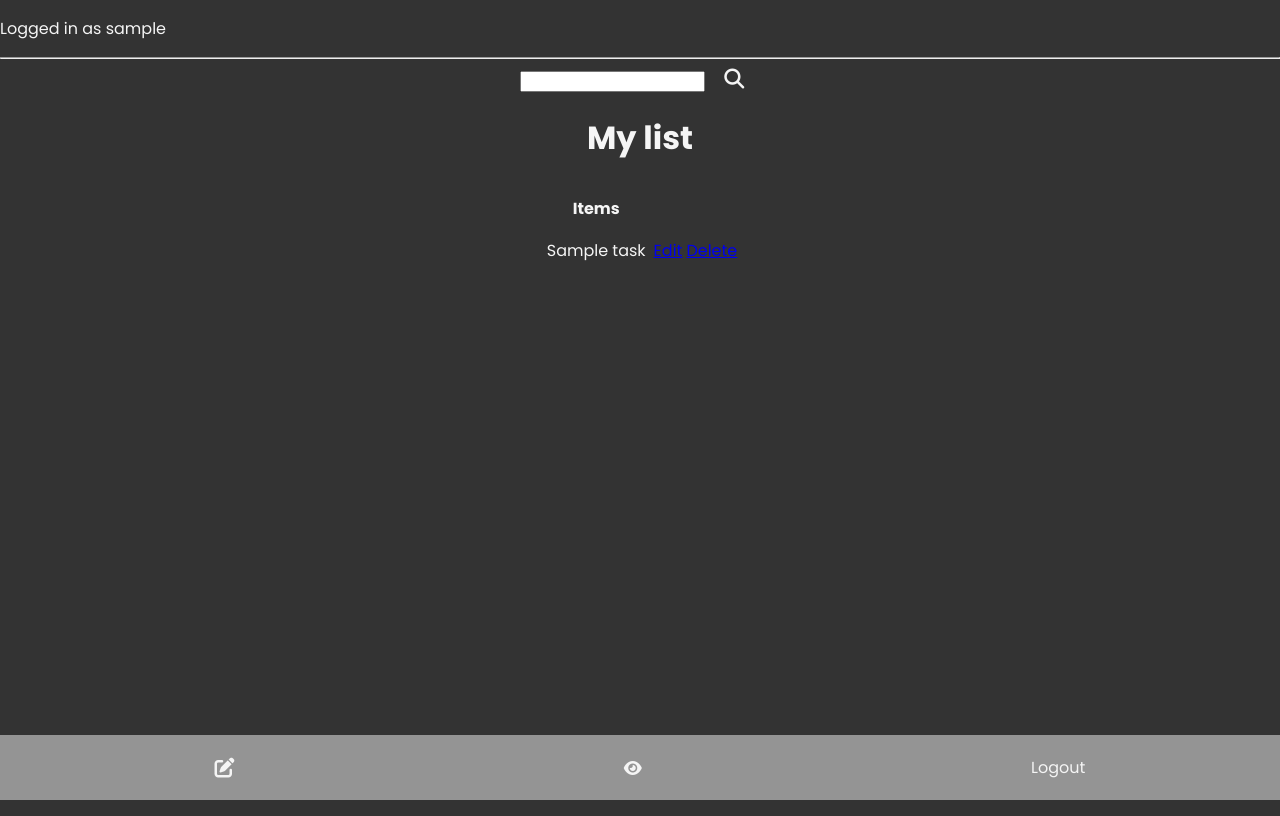
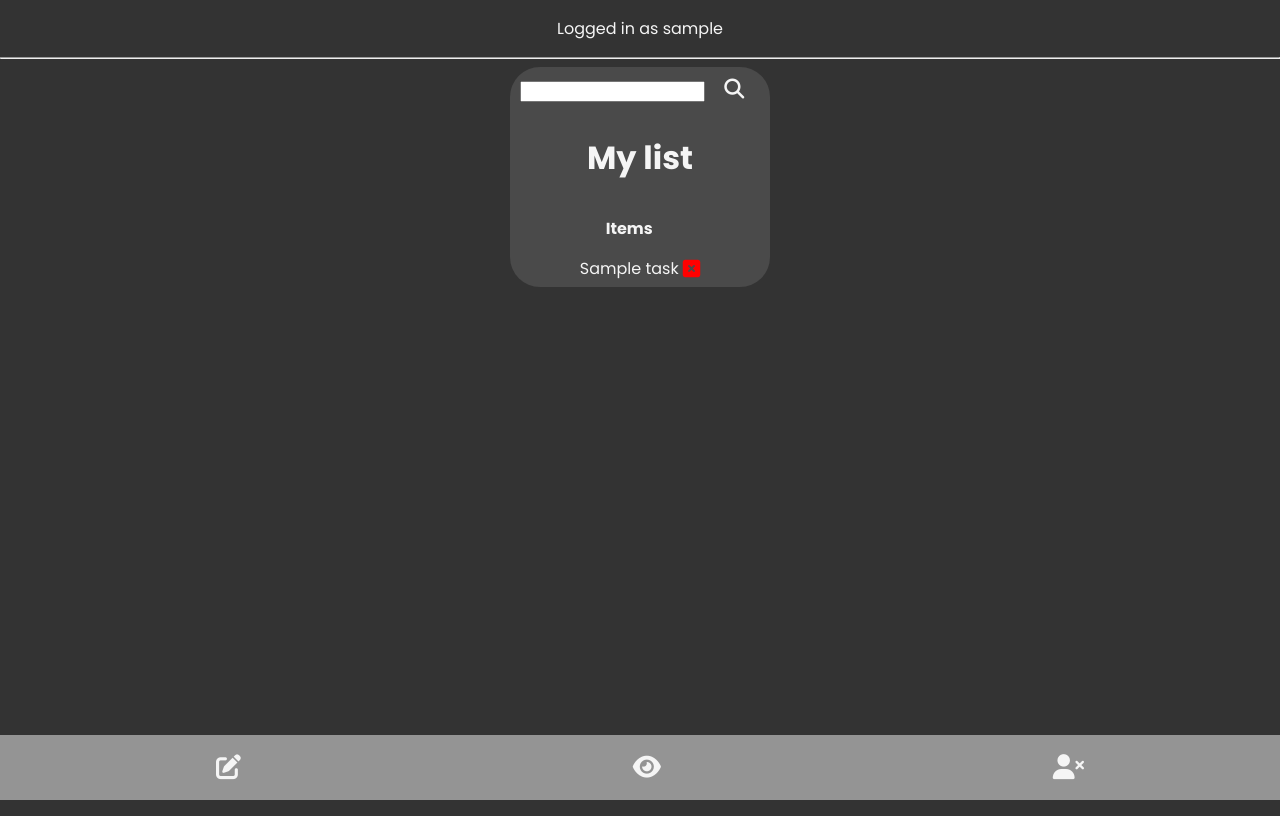
Before and after one commit to jonesdy99/remind-me-main, a Django app: page / in a window 1280 px wide. Run offline with Django 4.2, Linux system fonts and the light colour scheme; a user stored in the database is signed in; tables that the repository leaves empty hold one stand-in row (values such as "Sample post"); some libraries are stand-ins or nearby versions.

Commit message:
implement more list styling

```diff
--- a/main_app/static/css/base.css
+++ b/main_app/static/css/base.css
@@ -6,6 +6,7 @@ html, body {
   background-size: auto;
   height: 100%;
   margin: 0;
+  text-align: center;
 }
 
 .nav-bar{
@@ -25,10 +26,12 @@ html, body {
   align-items: center;
   text-decoration: none;
   color: whitesmoke;
+  font-size: 25px;
+  transition: 0.5s;
 }
 
-.logout-div{
-
+.nav-bar a:hover{
+  color: rgba(245, 245, 245, 0.397);
 }
 
 .login-link{
@@ -40,7 +43,12 @@ html, body {
   justify-content: center;
   text-align: center;
   align-items: center;
+  background-color: rgba(245, 245, 245, 0.116);
+  display: inline-block;
+  border-radius: 30px;
 }
+
+
 
 .list-components{
   justify-content: center;
@@ -52,21 +60,17 @@ html, body {
   padding: 10px;
 }
 
-.task{
-  padding: 5px;
-}
+/* .task{
+  padding: 7px;
+  background-color: rgba(245, 245, 245, 0.248);
+} */
 
 .add-task{
   text-decoration: none;
   color: whitesmoke;
-  font-size: 20px;
   background-color: transparent;
   transition: 0.5s;
   padding-left: 20px;
-}
-
-.add-task:hover{
-  color: rgba(245, 245, 245, 0.397);
 }
 
 .search{
@@ -83,3 +87,23 @@ html, body {
 .search:hover{
   color: rgba(245, 245, 245, 0.397);
 }
+
+.search-header{
+  padding: 10px;
+}
+
+.delete-btn{
+  color: red;
+  text-decoration: none;
+  transition: 0.3s;
+  font-size: 20px;
+}
+
+.delete-btn:hover{
+  color: rgba(251, 146, 146, 0.683);
+}
+
+.edit-btn{
+  color: whitesmoke;
+  text-decoration: none;
+}
--- a/main_app/templates/main_app/login.html
+++ b/main_app/templates/main_app/login.html
@@ -1,9 +1,12 @@
+{% load static %}
+
 <!DOCTYPE html>
 <html lang="en">
 <head>
   <meta charset="UTF-8">
   <meta http-equiv="X-UA-Compatible" content="IE=edge">
   <meta name="viewport" content="width=device-width, initial-scale=1.0">
+  <link rel="stylesheet" type="text/css" href="{% static 'css/base.css' %}">
   <title>Login</title>
 </head>
 <body>
--- a/main_app/templates/main_app/register.html
+++ b/main_app/templates/main_app/register.html
@@ -1,9 +1,12 @@
+{% load static%}
+
 <!DOCTYPE html>
 <html lang="en">
 <head>
   <meta charset="UTF-8">
   <meta http-equiv="X-UA-Compatible" content="IE=edge">
   <meta name="viewport" content="width=device-width, initial-scale=1.0">
+  <link rel="stylesheet" type="text/css" href="{% static 'css/base.css' %}">
   <title>Register</title>
 </head>
 <body>
--- a/main_app/templates/main_app/task_confirm_delete.html
+++ b/main_app/templates/main_app/task_confirm_delete.html
@@ -1,9 +1,12 @@
+{% load static %}
+
 <!DOCTYPE html>
 <html lang="en">
 <head>
   <meta charset="UTF-8">
   <meta http-equiv="X-UA-Compatible" content="IE=edge">
   <meta name="viewport" content="width=device-width, initial-scale=1.0">
+  <link rel="stylesheet" type="text/css" href="{% static 'css/base.css' %}">
   <title>Task Delete</title>
 </head>
 <body>
--- a/main_app/templates/main_app/task_form.html
+++ b/main_app/templates/main_app/task_form.html
@@ -1,9 +1,12 @@
+{% load static %}
+
 <!DOCTYPE html>
 <html lang="en">
 <head>
   <meta charset="UTF-8">
   <meta http-equiv="X-UA-Compatible" content="IE=edge">
   <meta name="viewport" content="width=device-width, initial-scale=1.0">
+  <link rel="stylesheet" type="text/css" href="{% static 'css/base.css' %}">
   <title>Task Form</title>
 </head>
 <body>
--- a/main_app/templates/main_app/task_list.html
+++ b/main_app/templates/main_app/task_list.html
@@ -22,7 +22,7 @@
   {% endif %}
   <hr>
   <div class='list-container'>
-    <form method="GET">
+      <form method="GET" class='search-header'>
         <input type="text" name='search-bar' value={{search_input}}>
         <button type="submit" class='search'><i class="fa-solid fa-magnifying-glass"></i></button>
       </form>
@@ -33,10 +33,8 @@
         </tr>
         {% for task in tasks %}
         <tr>
-        <td class='task'>{{task.title}}</td>
-        {% comment %} <td><a href="{% url 'task' task.id %}">View</a></td> {% endcomment %}
-        <td><a href="{% url 'task-update' task.id %}">Edit</a></td>
-        <td><a href="{% url 'task-delete' task.id %}">Delete</a></td>
+            <td class='task'><a href="{% url 'task-update' task.id %}" class='edit-btn'>{{task.title}}</a></td>
+            <td><a href="{% url 'task-delete' task.id %}" class='delete-btn'><i class="fa-solid fa-square-xmark"></i></a></td>
         </tr>
         {% empty %}
           <h3>No items in list</h3>
@@ -48,7 +46,7 @@
   {% if request.user.is_authenticated %}
     <a href="{% url 'task-create' %}" class='add-task'><i class="fa-solid fa-pen-to-square"></i></a>
     <a href="{% url 'tasks' %}"><i class="fa-solid fa-eye"></i></a>
-    <a href="{% url 'logout' %}">Logout</a>
+    <a href="{% url 'logout' %}"><i class="fa-solid fa-user-xmark"></i></a>
   {% endif %}
 </div>
 </html>
```
Lines whose indentation alone changed are shown as unchanged.
